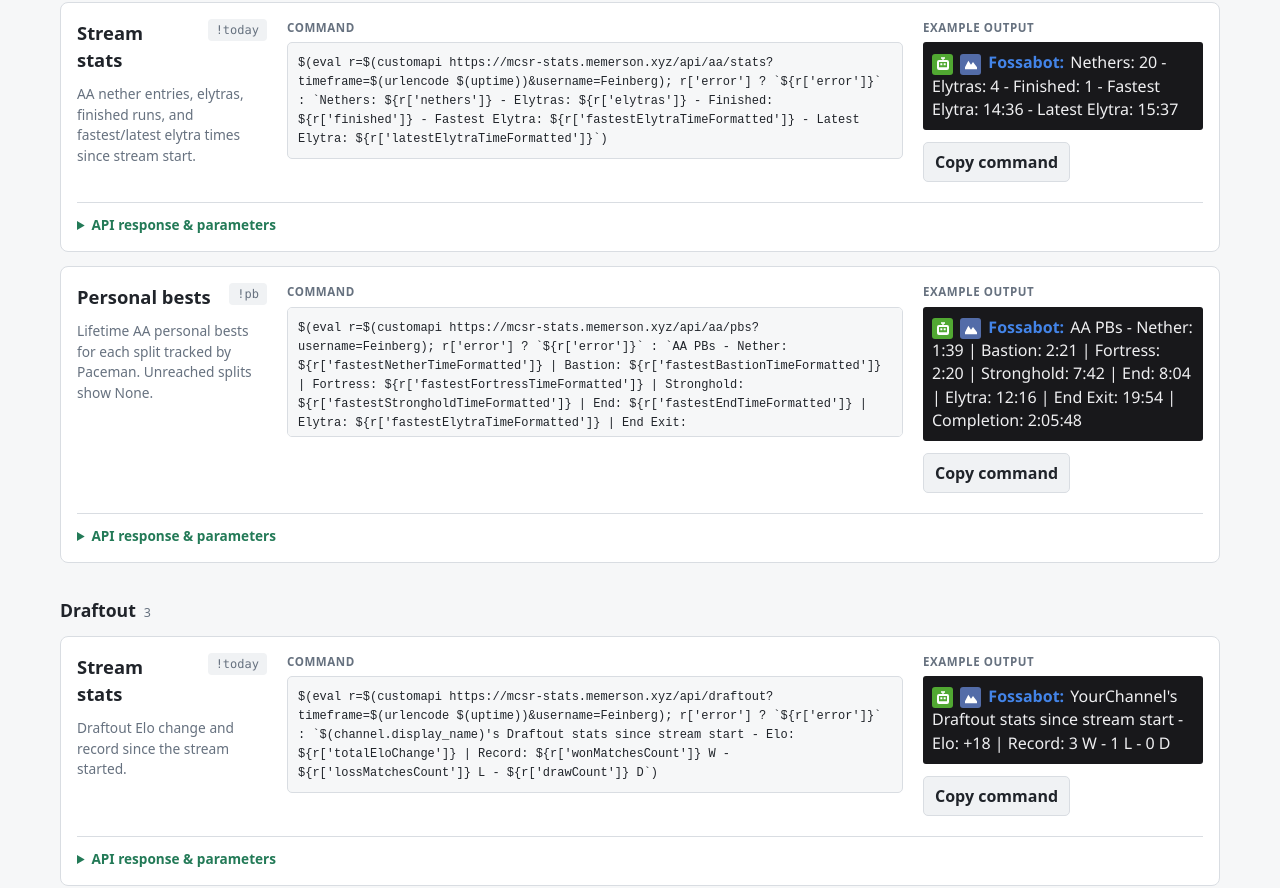
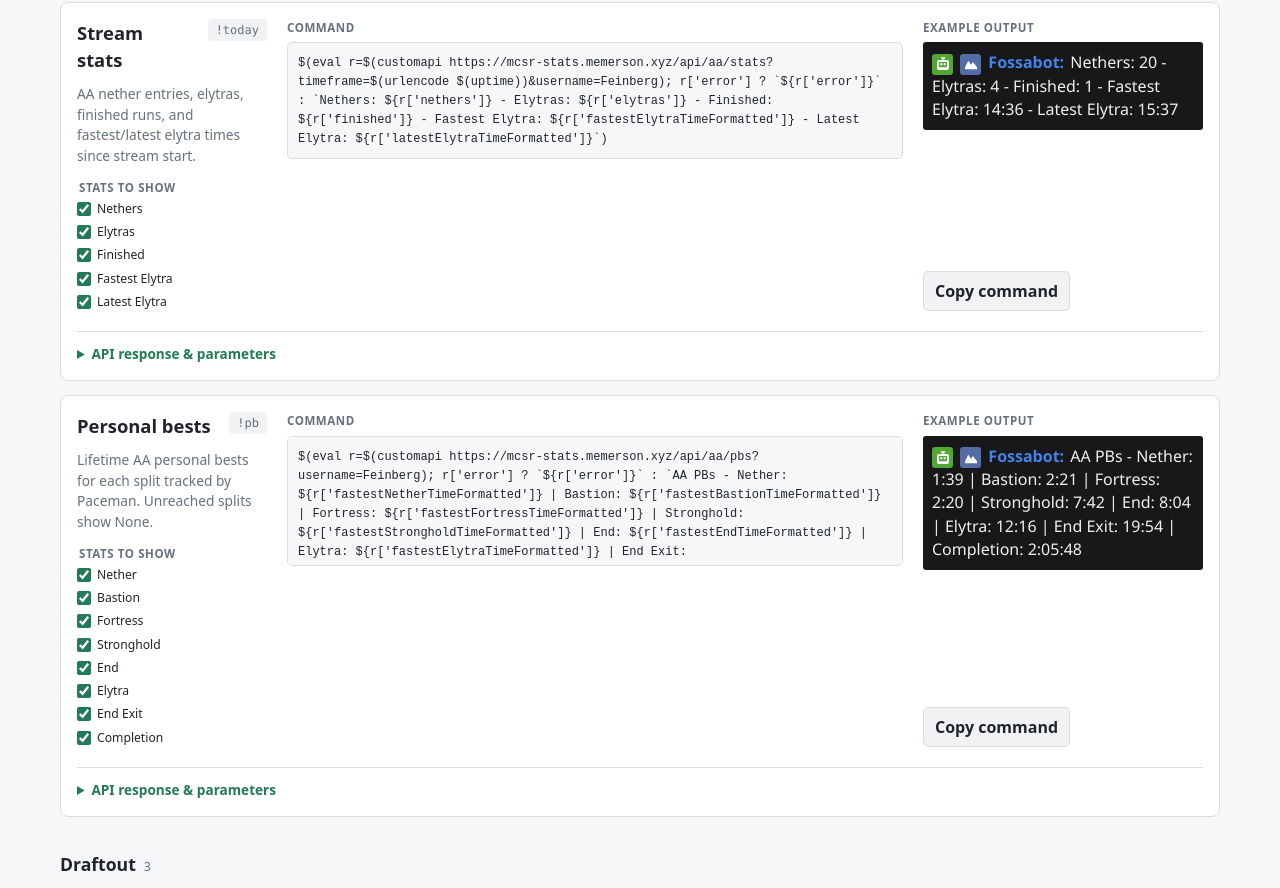
Before and after one commit to memerson12/MCSR-Ranked-Matches-Today, a website: page public/commands.html in a window 1280 px wide. Shown: the part 966-1854 px from the top of the page. Drawn offline with nearby package versions, Linux system fonts and the light colour scheme.

Commit message:
Make AA chat command output selectable with stat checkboxes

```diff
--- a/public/command-data.js
+++ b/public/command-data.js
@@ -80,11 +80,40 @@ window.COMMAND_CATALOG = [
     name: "Stream stats",
     trigger: "!today",
     description: "AA nether entries, elytras, finished runs, and fastest/latest elytra times since stream start.",
-    example: "Nethers: 20 - Elytras: 4 - Finished: 1 - Fastest Elytra: 14:36 - Latest Elytra: 15:37",
-    commands: {
-      fossabot:
-        "$(eval r=$(customapi https://mcsr-stats.memerson.xyz/api/aa/stats?timeframe=$(urlencode $(uptime))&username={{username}}); r['error'] ? `${r['error']}` : `Nethers: ${r['nethers']} - Elytras: ${r['elytras']} - Finished: ${r['finished']} - Fastest Elytra: ${r['fastestElytraTimeFormatted']} - Latest Elytra: ${r['latestElytraTimeFormatted']}`)",
-    },
+    outputPrefix: "",
+    outputSeparator: " - ",
+    parts: [
+      {
+        "key": "nethers",
+        "label": "Nethers",
+        "sample": "20",
+        "default": true
+      },
+      {
+        "key": "elytras",
+        "label": "Elytras",
+        "sample": "4",
+        "default": true
+      },
+      {
+        "key": "finished",
+        "label": "Finished",
+        "sample": "1",
+        "default": true
+      },
+      {
+        "key": "fastestElytraTimeFormatted",
+        "label": "Fastest Elytra",
+        "sample": "14:36",
+        "default": true
+      },
+      {
+        "key": "latestElytraTimeFormatted",
+        "label": "Latest Elytra",
+        "sample": "15:37",
+        "default": true
+      }
+    ],
   },
   {
     id: "aa-pbs",
@@ -109,11 +138,58 @@ window.COMMAND_CATALOG = [
     name: "Personal bests",
     trigger: "!pb",
     description: "Lifetime AA personal bests for each split tracked by Paceman. Unreached splits show None.",
-    example: "AA PBs - Nether: 1:39 | Bastion: 2:21 | Fortress: 2:20 | Stronghold: 7:42 | End: 8:04 | Elytra: 12:16 | End Exit: 19:54 | Completion: 2:05:48",
-    commands: {
-      fossabot:
-        "$(eval r=$(customapi https://mcsr-stats.memerson.xyz/api/aa/pbs?username={{username}}); r['error'] ? `${r['error']}` : `AA PBs - Nether: ${r['fastestNetherTimeFormatted']} | Bastion: ${r['fastestBastionTimeFormatted']} | Fortress: ${r['fastestFortressTimeFormatted']} | Stronghold: ${r['fastestStrongholdTimeFormatted']} | End: ${r['fastestEndTimeFormatted']} | Elytra: ${r['fastestElytraTimeFormatted']} | End Exit: ${r['fastestEndExitTimeFormatted']} | Completion: ${r['fastestCompletionTimeFormatted']}`)",
-    },
+    outputPrefix: "AA PBs - ",
+    outputSeparator: " | ",
+    parts: [
+      {
+        "key": "fastestNetherTimeFormatted",
+        "label": "Nether",
+        "sample": "1:39",
+        "default": true
+      },
+      {
+        "key": "fastestBastionTimeFormatted",
+        "label": "Bastion",
+        "sample": "2:21",
+        "default": true
+      },
+      {
+        "key": "fastestFortressTimeFormatted",
+        "label": "Fortress",
+        "sample": "2:20",
+        "default": true
+      },
+      {
+        "key": "fastestStrongholdTimeFormatted",
+        "label": "Stronghold",
+        "sample": "7:42",
+        "default": true
+      },
+      {
+        "key": "fastestEndTimeFormatted",
+        "label": "End",
+        "sample": "8:04",
+        "default": true
+      },
+      {
+        "key": "fastestElytraTimeFormatted",
+        "label": "Elytra",
+        "sample": "12:16",
+        "default": true
+      },
+      {
+        "key": "fastestEndExitTimeFormatted",
+        "label": "End Exit",
+        "sample": "19:54",
+        "default": true
+      },
+      {
+        "key": "fastestCompletionTimeFormatted",
+        "label": "Completion",
+        "sample": "2:05:48",
+        "default": true
+      }
+    ],
   },
   {
     id: "draftout-today",
--- a/public/commands.html
+++ b/public/commands.html
@@ -104,7 +104,7 @@
       <section id="commands" aria-live="polite"></section>
       <footer>MCSR Stats · <a href="/">Home</a> · <a href="https://github.com/memerson12/MCSR-Ranked-Matches-Today" target="_blank" rel="noreferrer">GitHub</a> · Discord: memerson_</footer>
     </main>
-    <script src="/command-data.js?v=api-details-1"></script>
+    <script src="/command-data.js?v=aa-options-1"></script>
     <script src="/command-api.js?v=api-details-2"></script>
     <script>
       const usernameInput = document.querySelector("#username");
@@ -117,6 +117,14 @@
           (item.records || []).filter((record) => record.default).map((record) => record.id)
         )
       );
+
+      const selectedParts = new Map(window.COMMAND_CATALOG.filter((item) => item.parts).map((item) => [
+        item.id, new Set(item.parts.filter((part) => part.default).map((part) => part.key)),
+      ]));
+
+      function selectedPartsFor(item) {
+        return item.parts.filter((part) => selectedParts.get(item.id).has(part.key));
+      }
 
       const savedTheme = localStorage.getItem("theme");
       const initialTheme = savedTheme || (matchMedia("(prefers-color-scheme: dark)").matches ? "dark" : "light");
@@ -133,6 +141,17 @@
       }
 
       function commandFor(item, username) {
+        if (item.parts) {
+          const parts = selectedPartsFor(item);
+          if (!parts.length) return "$(eval `Select at least one stat`)";
+          const endpoint = `https://mcsr-stats.memerson.xyz${item.api.endpoint}`;
+          const timeframe = item.api.parameters.some((parameter) => parameter.name === "timeframe")
+            ? "timeframe=$(urlencode $(uptime))&" : "";
+          const output = item.outputPrefix + parts.map((part) =>
+            `${part.label}: \${r['${part.key}']}`
+          ).join(item.outputSeparator);
+          return `$(eval r=$(customapi ${endpoint}?${timeframe}username=${username}); r['error'] ? \`\${r['error']}\` : \`${output}\`)`;
+        }
         if (item.records) {
           const records = selectedRecordsFor(item);
           if (!records.length) return "$(eval `Select at least one world record`)";
@@ -145,6 +164,12 @@
       }
 
       function exampleFor(item, username) {
+        if (item.parts) {
+          const parts = selectedPartsFor(item);
+          return parts.length
+            ? item.outputPrefix + parts.map((part) => `${part.label}: ${part.sample}`).join(item.outputSeparator)
+            : "Select at least one stat";
+        }
         if (item.records) {
           const records = selectedRecordsFor(item);
           return records.length
@@ -155,6 +180,12 @@
       }
 
       function optionsFor(item) {
+        if (item.parts) {
+          const options = item.parts.map((part) => `<label class="record-option">
+            <input type="checkbox" data-part="${part.key}" data-command-id="${item.id}" ${selectedParts.get(item.id).has(part.key) ? "checked" : ""} /> ${part.label}
+          </label>`).join("");
+          return `<fieldset class="record-options"><legend>Stats to show</legend>${options}</fieldset>`;
+        }
         if (!item.records) return "";
         const options = item.records.map((record) => `<label class="record-option">
           <input type="checkbox" data-record="${record.id}" ${selectedRecords.has(record.id) ? "checked" : ""} /> ${record.label}
@@ -202,6 +233,9 @@
         window.COMMAND_CATALOG.forEach((item) => {
           container.querySelector(`[data-command-code="${item.id}"]`).textContent = commandFor(item, username);
           container.querySelector(`[data-command-example="${item.id}"]`).textContent = exampleFor(item, username);
+          if (item.parts) {
+            container.querySelector(`[data-command="${item.id}"]`).disabled = selectedPartsFor(item).length === 0;
+          }
         });
         window.CommandApiDetails.hydrate(container, username);
       }
@@ -215,6 +249,15 @@
 
       usernameInput.addEventListener("input", render);
       container.addEventListener("change", (event) => {
+        const partCheckbox = event.target.closest("[data-part]");
+        if (partCheckbox) {
+          const selected = selectedParts.get(partCheckbox.dataset.commandId);
+          if (partCheckbox.checked) selected.add(partCheckbox.dataset.part);
+          else selected.delete(partCheckbox.dataset.part);
+          render();
+          container.querySelector(`[data-command-id="${partCheckbox.dataset.commandId}"][data-part="${partCheckbox.dataset.part}"]`).focus();
+          return;
+        }
         const checkbox = event.target.closest("[data-record]");
         if (!checkbox) return;
         if (checkbox.checked) selectedRecords.add(checkbox.dataset.record);
```
Also changed, not shown: README.md.
